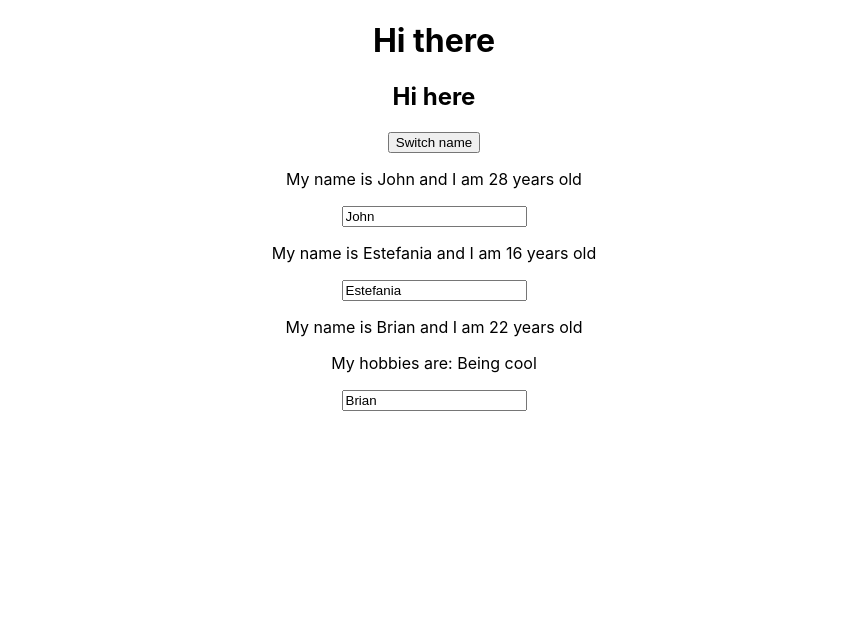
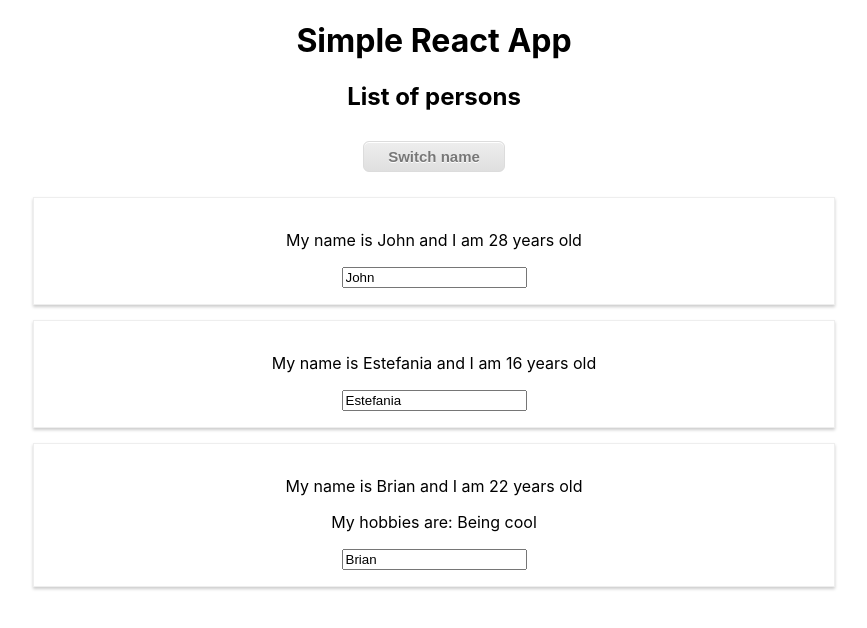
Before and after one commit to srLitem/simple-react-app, a React (Create React App) app: page / in a window 1280 px wide. Shown: the top 628 px of the page, without its empty margins (206-1073 px from the left). Built offline with nearby package versions, Linux system fonts and the light colour scheme.

Commit message:
Added some styling

```diff
--- a/src/App.css
+++ b/src/App.css
@@ -1,3 +1,29 @@
 .App {
   text-align: center;
 }
+
+.changeButton {
+	box-shadow:inset 0px 1px 0px 0px #ffffff;
+	background:linear-gradient(to bottom, #ededed 5%, #dfdfdf 100%);
+	background-color:#ededed;
+	border-radius:6px;
+	border:1px solid #dcdcdc;
+	display:inline-block;
+	cursor:pointer;
+	color:#777777;
+	font-family:Arial;
+	font-size:15px;
+	font-weight:bold;
+	padding:6px 24px;
+	text-decoration:none;
+  text-shadow:0px 1px 0px #ffffff;
+  margin: 10px;
+}
+.changeButton:hover {
+	background:linear-gradient(to bottom, #dfdfdf 5%, #ededed 100%);
+	background-color:#dfdfdf;
+}
+.changeButton:active {
+	position:relative;
+	top:1px;
+}
--- a/src/App.js
+++ b/src/App.js
@@ -37,9 +37,9 @@ class App extends Component {
   render() {
     return (
       <div className="App">
-        <h1>Hi there</h1>
-        <h2>Hi here</h2>
-        <button onClick={ () => this.switchNameHandler('Maria')}>Switch name</button>
+        <h1>Simple React App</h1>
+        <h2>List of persons</h2>
+        <button className="changeButton" onClick={ () => this.switchNameHandler('Maria')}>Switch name</button>
         <Person
           name={this.state.persons[0].name}
           age={this.state.persons[0].age}
--- /dev/null
+++ b/src/Person/Person.css
@@ -0,0 +1,8 @@
+.Person {
+    width: 60%;
+    margin: 15px auto;
+    border: 1px solid #eee;
+    box-shadow: 0 2px 3px #ccc;
+    padding: 16px;
+    text-align: center;
+}
--- a/src/Person/Person.js
+++ b/src/Person/Person.js
@@ -1,8 +1,9 @@
 import React from 'react';
+import './Person.css'
 
 const person = (props) => {
     return (
-        <div>
+        <div className="Person">
             <p onClick={props.click}>My name is {props.name} and I am {props.age} years old</p>
             <p>{props.children}</p>
             <input type="text" onChange={props.change} value={props.name}></input>
```
